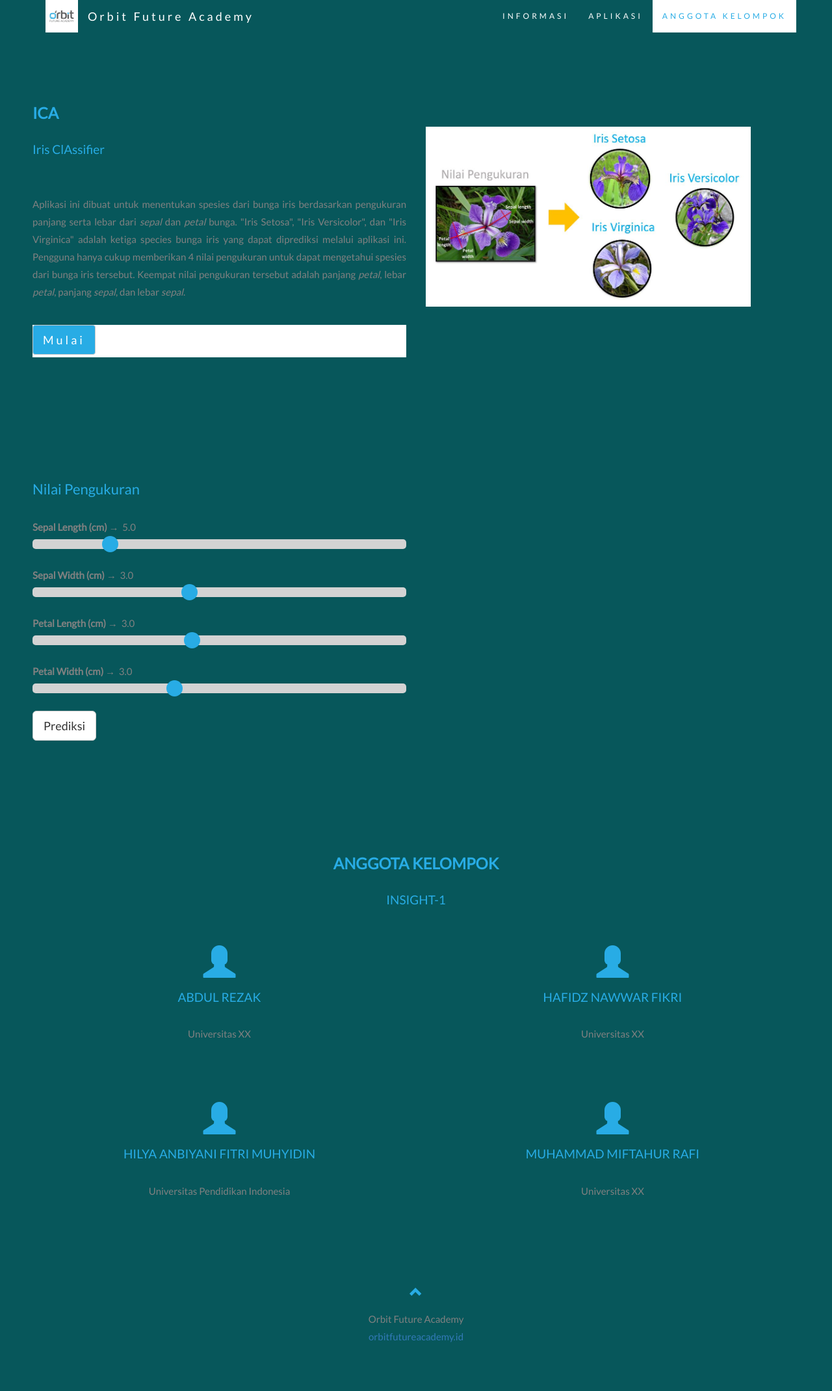
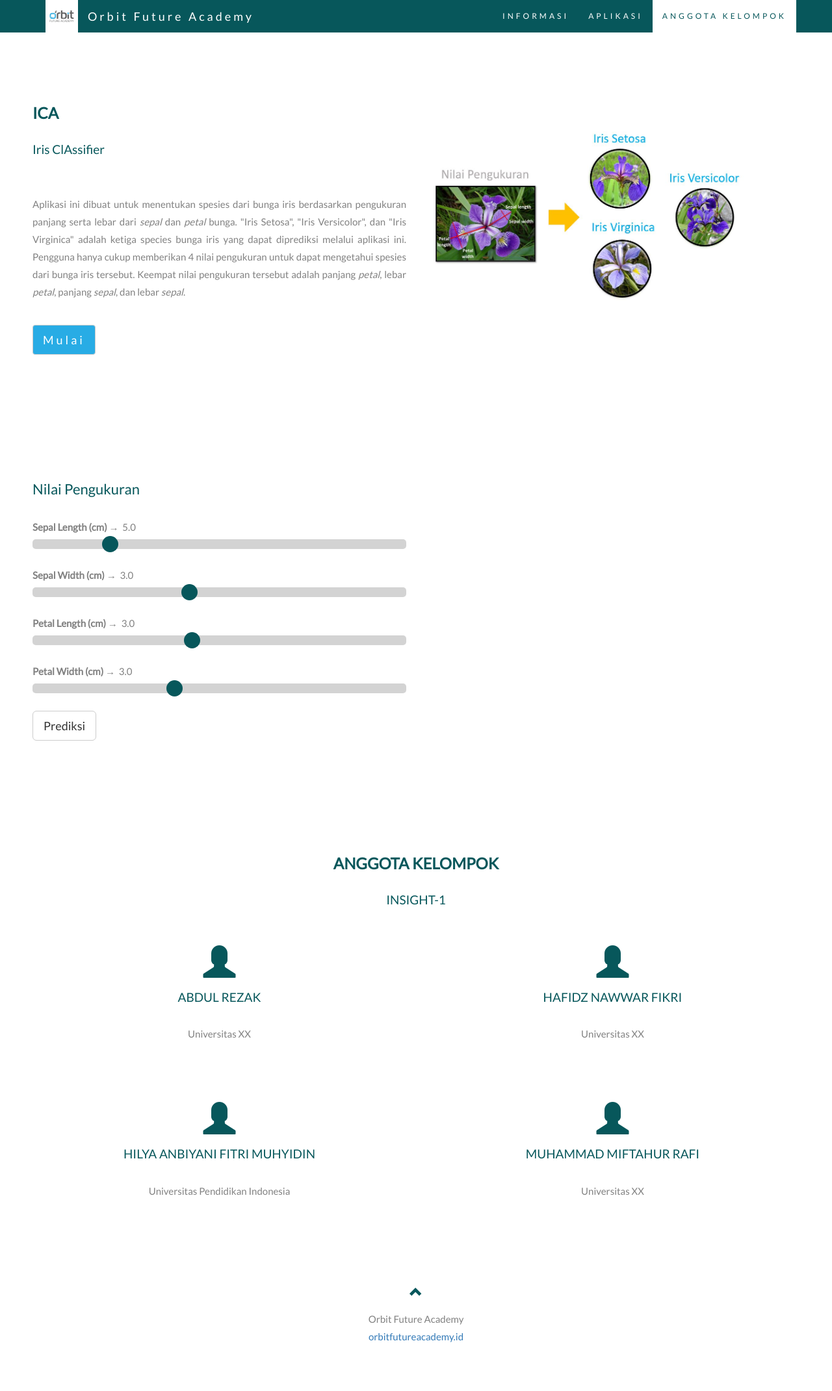
Before and after one commit to hilya09/deployment-ds, a Flask app: page / in a window 1280 px wide. Shown: the whole page at 65% size. Run offline with Flask 3, Linux system fonts and the light colour scheme; parts of the project's set-up code (start-up, migrations or seed data) failed here and were passed over.

Commit message:
ubah color body& font

```diff
--- a/static/css/client_side.css
+++ b/static/css/client_side.css
@@ -27,13 +27,12 @@
 	font: 400 15px Lato, sans-serif;
 	line-height: 1.8;
 	color: #818181;
-	background-color: #07575B;
 }
 
 h2 {
 	font-size: 24px;
 	text-transform: uppercase;
-	color: #28ace5;
+	color: #07575B;
 	font-weight: 600;
 	margin-bottom: 30px;
 }
@@ -41,7 +40,7 @@
 h3 {
 	font-size: 22px;
 	line-height: 1.375em;
-	color: #28ace5;
+	color: #07575B;
 	font-weight: 500;
 	margin-bottom: 30px;
 }
@@ -49,7 +48,7 @@
 h4 {
 	font-size: 19px;
 	line-height: 1.375em;
-	color: #28ace5;
+	color: #07575B;
 	font-weight: 400;
 	margin-bottom: 30px;
 }
@@ -59,16 +58,16 @@
 }
 
 .bg-blue {
-	background-color: #07575B;
+	background-color: #bde2f9;
 }
 
 .logo-small {
-	color: #28ace5;
+	color: #07575B;
 	font-size: 50px;
 }
 
 .logo {
-	color: #28ace5;
+	color: #07575B;
 	font-size: 200px;
 }
 
@@ -88,7 +87,7 @@
 }
 
 .navbar-nav li a:hover, .navbar-nav li.active a {
-	color: #28ace5 !important;
+	color: #07575B !important;
 	background-color: #fff !important;
 }
 
@@ -100,7 +99,7 @@
 footer .glyphicon {
 	font-size: 20px;
 	margin-bottom: 20px;
-	color: #28ace5;
+	color: #07575B;
 }
 
 .slideanim {
@@ -154,7 +153,7 @@
   width: 25px;
   height: 25px;
   border-radius: 50%;
-  background: #28ace5;
+  background: #07575B;
   cursor: pointer;
 }
 
@@ -162,6 +161,6 @@
   width: 25px;
   height: 25px;
   border-radius: 50%;
-  background: #28ace5;
+  background: #07575B;
   cursor: pointer;
 }
```
